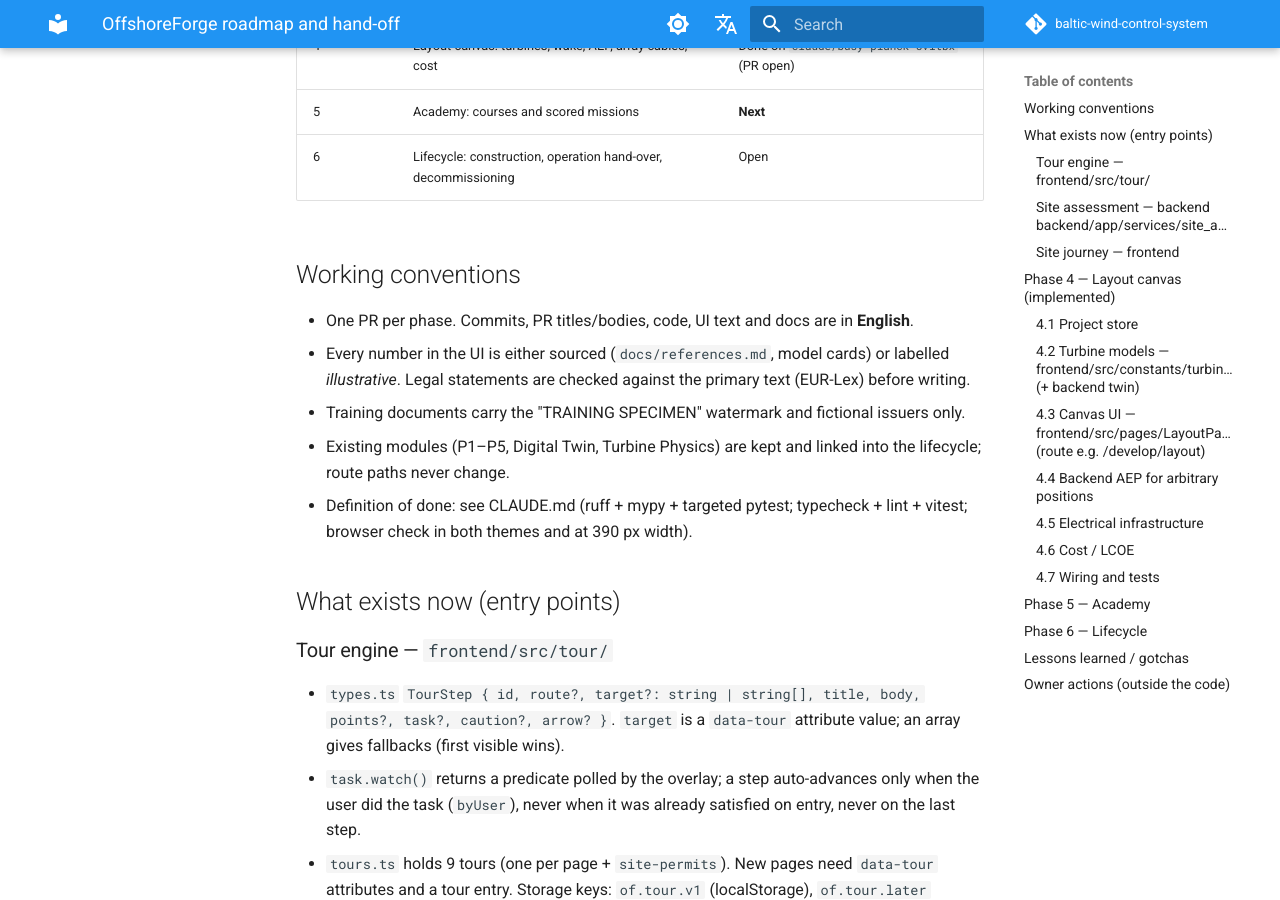
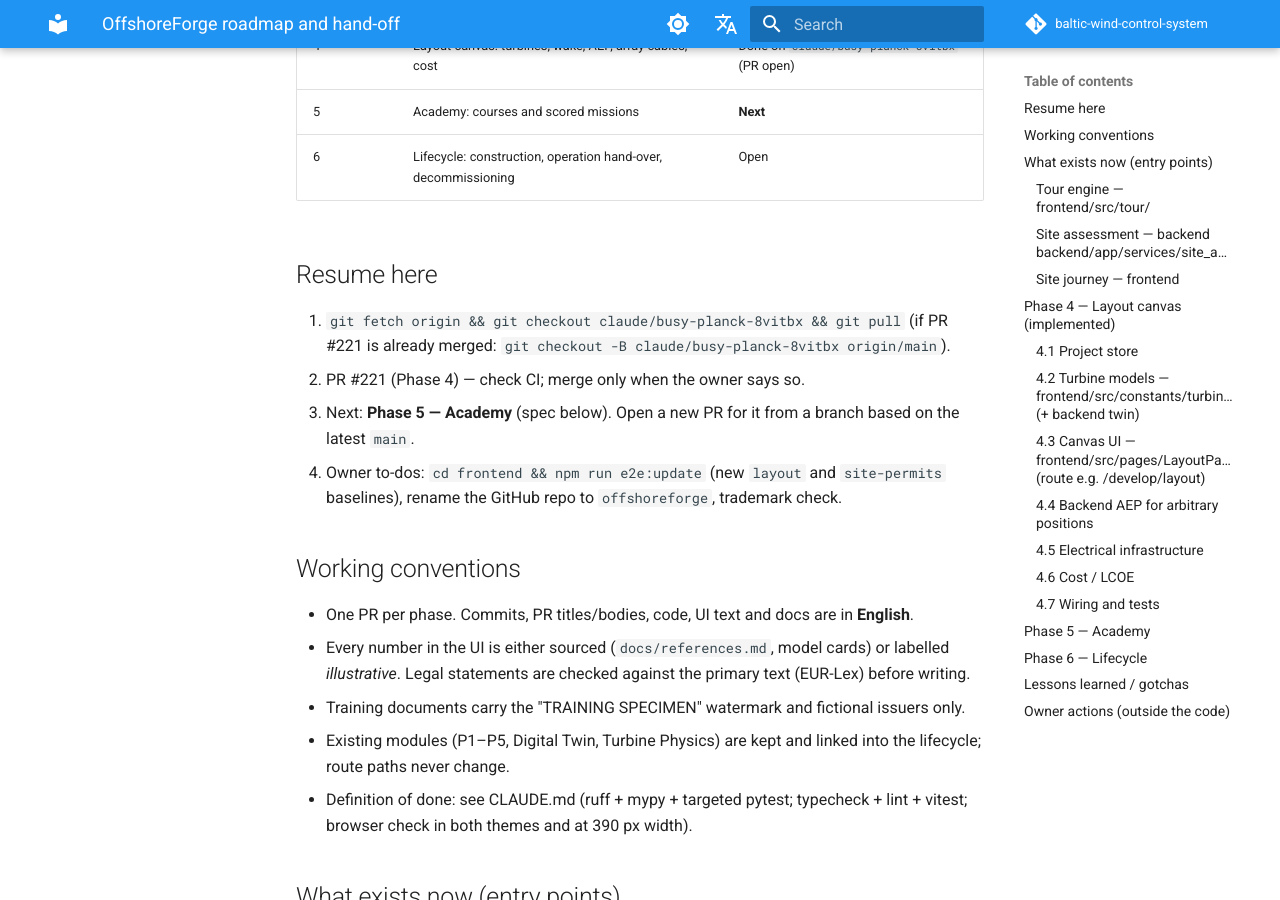
Before and after one commit to polat-mustafa/baltic-wind-control-system, an MkDocs documentation site: the page built from docs/offshoreforge-roadmap.md, in a window 1280 px wide and 900 px high, scrolled down 566 px. Built offline with MkDocs 1.6.1 and Material for MkDocs 9.7.7, drawn with Linux system fonts in a browser that asks for light colours; comment, search, counter and statistics services are not loaded.

Commit message:
docs(roadmap): add a resume-here checklist for the next session
Co-Authored-By: Claude Opus 5.5 <noreply@anthropic.com>
Claude-Session: https://claude.ai/code/session_01BKh8zitiJosPUenoD7v6T7

```diff
--- a/docs/offshoreforge-roadmap.md
+++ b/docs/offshoreforge-roadmap.md
@@ -12,6 +12,15 @@ Read this first, then the CLAUDE.md rules. Six phases in total; phases 1–3 are
 | 4 | Layout canvas: turbines, wake, AEP, array cables, cost | Done on `claude/busy-planck-8vitbx` (PR open) |
 | 5 | Academy: courses and scored missions | **Next** |
 | 6 | Lifecycle: construction, operation hand-over, decommissioning | Open |
+
+## Resume here
+
+1. `git fetch origin && git checkout claude/busy-planck-8vitbx && git pull`
+   (if PR #221 is already merged: `git checkout -B claude/busy-planck-8vitbx origin/main`).
+2. PR #221 (Phase 4) — check CI; merge only when the owner says so.
+3. Next: **Phase 5 — Academy** (spec below). Open a new PR for it from a branch based on the latest `main`.
+4. Owner to-dos: `cd frontend && npm run e2e:update` (new `layout` and `site-permits` baselines),
+   rename the GitHub repo to `offshoreforge`, trademark check.
 
 ## Working conventions
 
```
